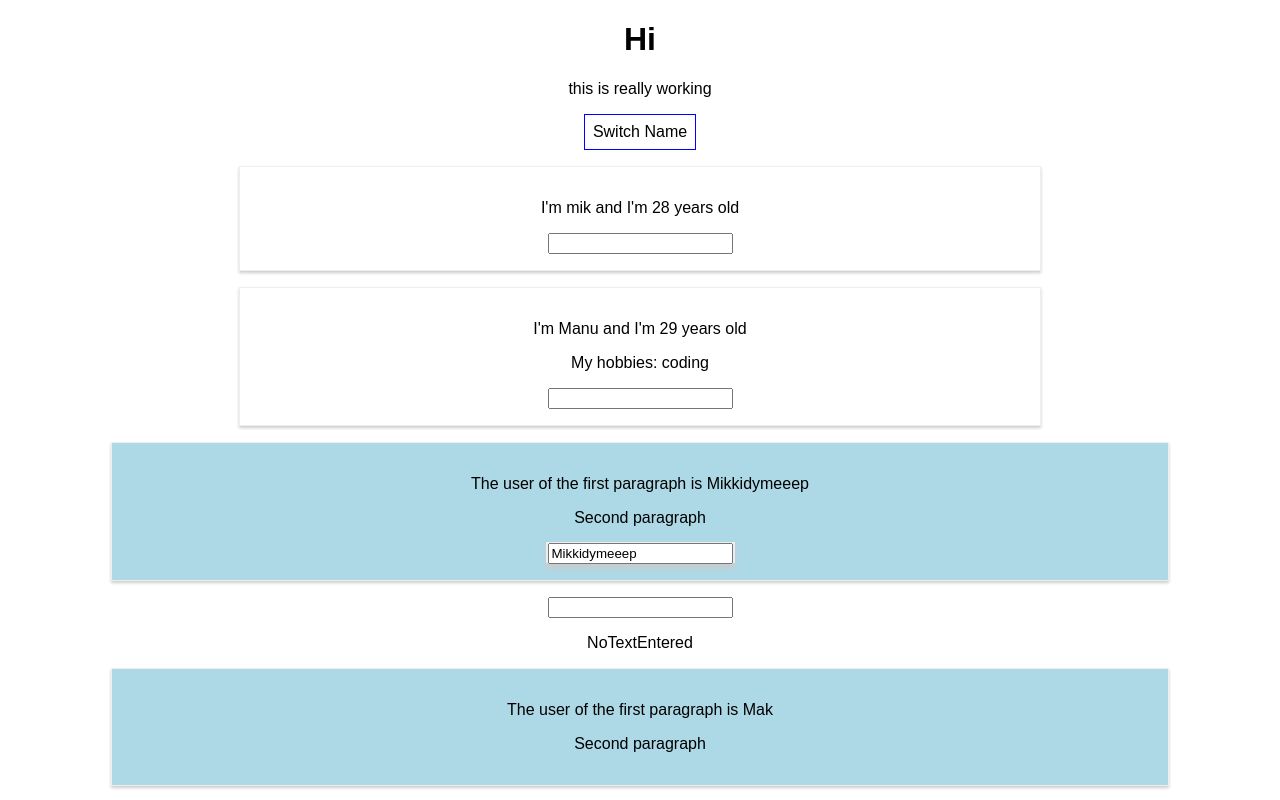
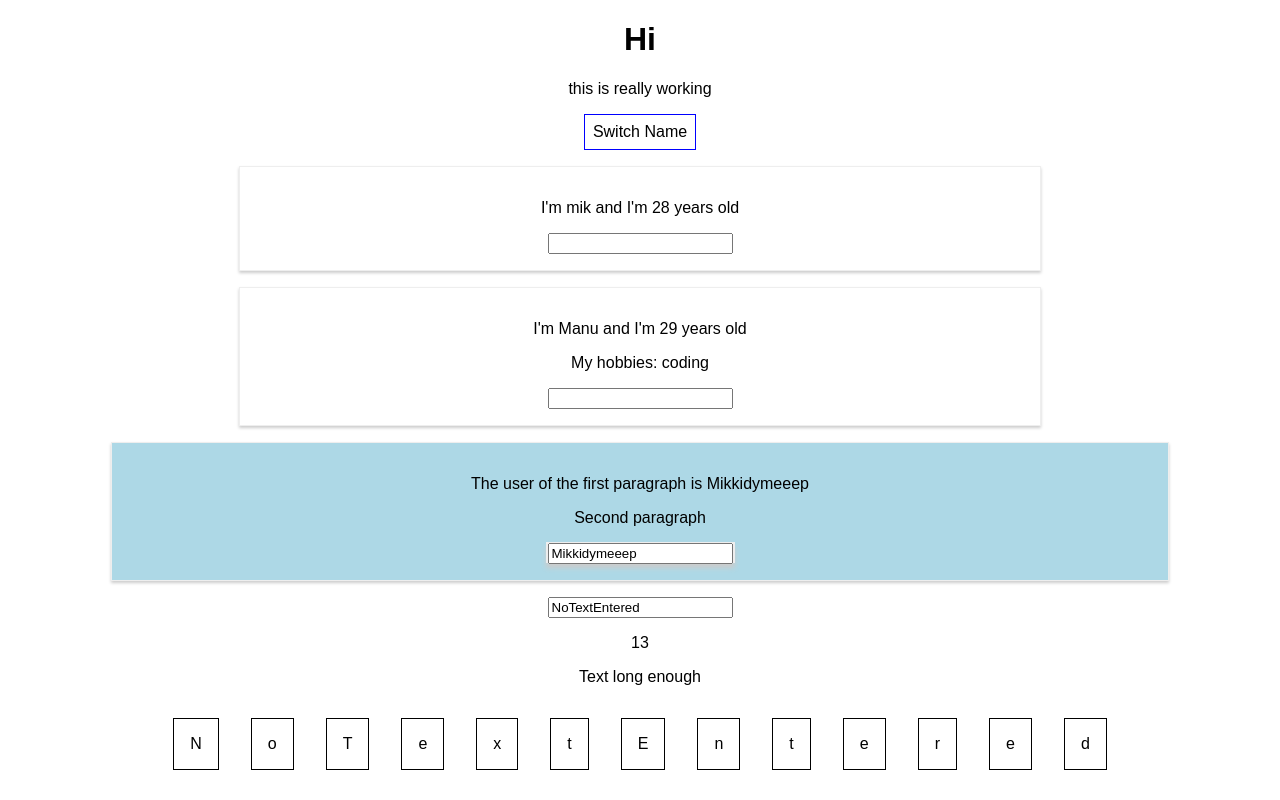
Before and after one commit to miksimal/udemy-react-course, a React (Create React App) app: page / in a window 1280 px wide. Shown: the top 800 px of the page. Built offline with nearby package versions, Linux system fonts and the light colour scheme.

Commit message:
lists and state learning

```diff
--- a/src/App.js
+++ b/src/App.js
@@ -3,6 +3,9 @@ import './App.css';
 import Person from './Person/Person';
 import UserOutput from './UserOutput/UserOutput.js';
 import UserInput from './UserInput/UserInput.js';
+import ValidationComponent from './ValidationComponent/ValidationComponent.js';
+import CharComponent from './CharComponent/CharComponent.js';
+
 
 class App extends Component {
   state = {
@@ -41,11 +44,21 @@ class App extends Component {
     })
   }
 
+  deleteLetterHandler = (index) => {
+    let newText = this.state.textInput.text.replace(this.state.textInput.text.charAt(index), '');
+    this.setState( {
+      textInput: {text: newText}
+    })
+  }
+
   switchUserNameHandler = (event) => {
     this.setState( {
       users: { username: event.target.value }
     })
   }
+
+
+
 
   render() {
     const style = {
@@ -55,6 +68,15 @@ class App extends Component {
       padding: '8px',
       cursor: 'pointer'
     };
+
+    const letterList = Array.from(this.state.textInput.text).map( (letter, index) => {
+      return (
+      <CharComponent
+      letter = {letter}
+      key = {index}
+      click = {() => this.deleteLetterHandler(index)}
+      /> );})
+
     return (
       <div className="App">
           <h1>Hi</h1>
@@ -74,8 +96,14 @@ class App extends Component {
           changed={this.switchUserNameHandler}
           currentUserName={this.state.users.username} />
           </UserOutput>
-          <input type = "text" onChange = {this.newTextHandler} />
-          <p>{this.state.textInput.text}</p>
+          <input
+          type = "text"
+          onChange = {this.newTextHandler}
+          value={this.state.textInput.text} />
+          <p>{this.state.textInput.text.length}</p>
+          <ValidationComponent length={this.state.textInput.text.length} />
+          {letterList}
+
           <UserOutput username = "Mak"/>
           <UserOutput username = "Muk"/>
 
--- /dev/null
+++ b/src/CharComponent/CharComponent.js
@@ -0,0 +1,19 @@
+import React from 'react';
+
+
+const CharComponent = (props) => {
+    const style = {
+        display: 'inline-block',
+        padding: '16px',
+        margin: '16px',
+        border: '1px solid black'
+      };
+
+    return (
+        <div style = {style} onClick={props.click}>
+            {props.letter}
+        </div>
+    );
+}
+
+export default CharComponent;
--- a/src/UserOutput/UserOutput.js
+++ b/src/UserOutput/UserOutput.js
@@ -3,7 +3,7 @@ import './UserOutput.css';
 
 const UserOutput = (props) => {
     return (
-    <div class = "UserOutput">
+    <div className = "UserOutput">
         <p>The user of the first paragraph is {props.username}</p>
         <p>Second paragraph</p>
         {props.children}
--- /dev/null
+++ b/src/ValidationComponent/ValidationComponent.js
@@ -0,0 +1,7 @@
+import React from 'react';
+
+const ValidationComponent = (props) => {
+    return <p>{props.length < 5 ? "Text too short" : "Text long enough"}</p>;
+}
+
+export default ValidationComponent;
```
